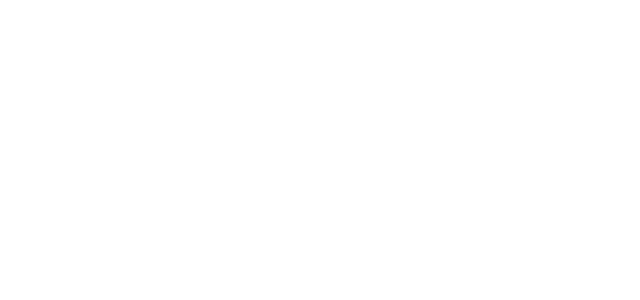
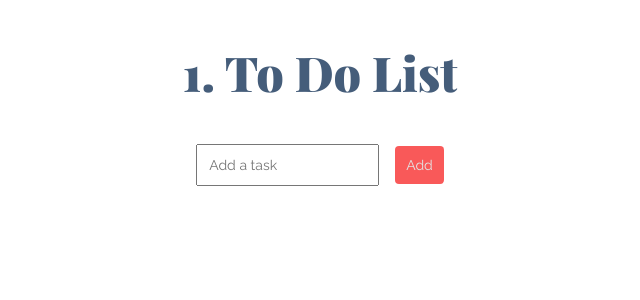
Before and after one commit to adrianaghita/100TSProjects, a React (Vite) app: page / in a window 1280 px wide. Shown: the top 300 px of the page, without its empty margins (320-960 px from the left). Built offline with nearby package versions, Linux system fonts and the light colour scheme; a web font is replaced by a local one.

Commit message:
Create ToDo List Project

```diff
--- a/src/App.tsx
+++ b/src/App.tsx
@@ -1,5 +1,11 @@
+import Todo from "./components/TodoList/ToDo";
+
 function App() {
-  return <></>;
+  return (
+    <>
+      <Todo />
+    </>
+  );
 }
 
 export default App;
--- /dev/null
+++ b/src/components/TodoList/ToDo.tsx
@@ -0,0 +1,52 @@
+import { useState } from "react";
+import styles from "./Todo.module.scss";
+
+const Todo = () => {
+  const [tasks, setTasks] = useState<string[]>([]);
+  const [taskInput, setTaskInput] = useState("");
+
+  const addTask = () => {
+    if (taskInput.trim() !== "") {
+      setTasks([...tasks, taskInput]);
+      setTaskInput("");
+    }
+  };
+
+  const removeTask = (task: string) => {
+    setTasks((prevList) => prevList.filter((item) => item !== task));
+  };
+
+  return (
+    <>
+      <h2>1. To Do List</h2>
+      <div className={styles[`todo-list`]}>
+        <div>
+          <input
+            placeholder="Add a task"
+            value={taskInput}
+            onChange={(e) => setTaskInput(e.target.value)}
+            className={styles[`task-input`]}
+          />
+          <button onClick={addTask} className={styles.button}>
+            Add
+          </button>
+        </div>
+        <ul className={styles[`task-list`]}>
+          {tasks.map((task, index) => (
+            <li key={index}>
+              {task}
+              <button
+                onClick={() => removeTask(task)}
+                className={styles.button}
+              >
+                Delete
+              </button>
+            </li>
+          ))}
+        </ul>
+      </div>
+    </>
+  );
+};
+
+export default Todo;
--- /dev/null
+++ b/src/components/TodoList/Todo.module.scss
@@ -0,0 +1,29 @@
+@import "/src/index.scss";
+
+.todo-list {
+  display: flex;
+  flex-direction: column;
+  align-items: center;
+}
+
+.task-input {
+  padding: 11px;
+  font-size: 14px;
+  font-family: $primary-font;
+}
+
+.task-list {
+  & li {
+    font-family: $primary-font;
+    margin-bottom: 1.5rem;
+  }
+}
+
+.checked {
+  text-decoration: line-through;
+}
+
+.button {
+  @include button;
+  margin-left: 1rem;
+}
--- a/src/index.scss
+++ b/src/index.scss
@@ -14,9 +14,23 @@
 @mixin button {
   border-radius: 4px;
   border: none;
-  color: $accent-color;
+  background-color: $accent-color;
+  color: $bright-color;
   font-family: $primary-font;
   font-size: 14px;
   padding: 11px;
   text-align: center;
 }
+
+body {
+  display: flex;
+  justify-content: center;
+  margin: auto;
+}
+
+h2 {
+  color: $secondary-color;
+  font-family: $secondary-font;
+  font-size: 3rem;
+  font-weight: $bold;
+}
```
